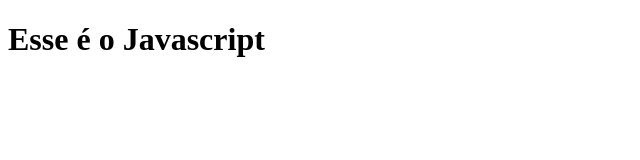
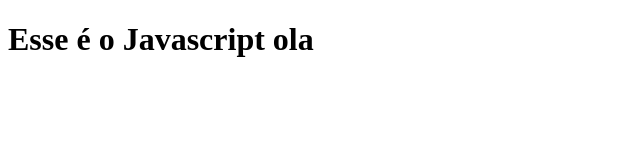
Before and after one commit to viniciussoares982/javascript-git, a plain HTML site: page index.html in a window 1280 px wide. Shown: the full height of the page, 0-640 px from the left. Drawn offline with Linux system fonts and the light colour scheme.

Commit message:
Primeiro Commit

```diff
--- a/index.html
+++ b/index.html
@@ -7,7 +7,7 @@
   <title>Document</title>
 </head>
 <body>
-  <h1>Esse é o Javascript</h1>
+  <h1>Esse é o Javascript ola</h1>
 
   <script src="script.js"></script>
 </body>
```
